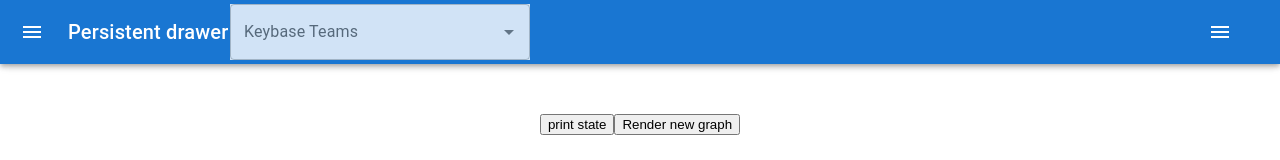
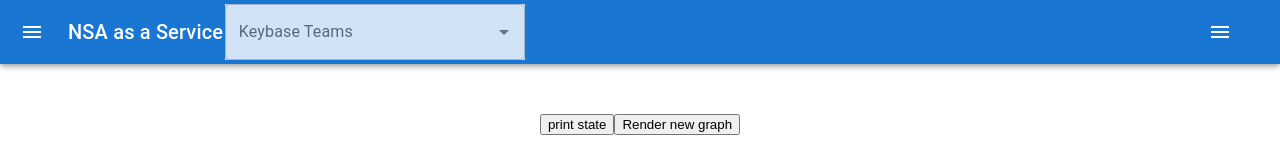
Before and after one commit to dentropy/ddaemon-monorepo, a React (Create React App) app in the folder react/: page / in a window 1280 px wide. Shown: the top 160 px of the page. Built offline with nearby package versions, Linux system fonts and the light colour scheme; no server answers.

Commit message:
Changed the app name in the app bar

```diff
--- a/react/src/components/AppBar.js
+++ b/react/src/components/AppBar.js
@@ -102,7 +102,7 @@ export default function PersistentDrawerLeft() {
             <MenuIcon />
           </IconButton>
           <Typography variant="h6" noWrap component="div">
-            Persistent drawer
+            NSA as a Service
           </Typography>
           <SelectFromList  sx={{ flexGrow: 1 }} />
           <Box sx={{ flexGrow: 1 }} />
```
